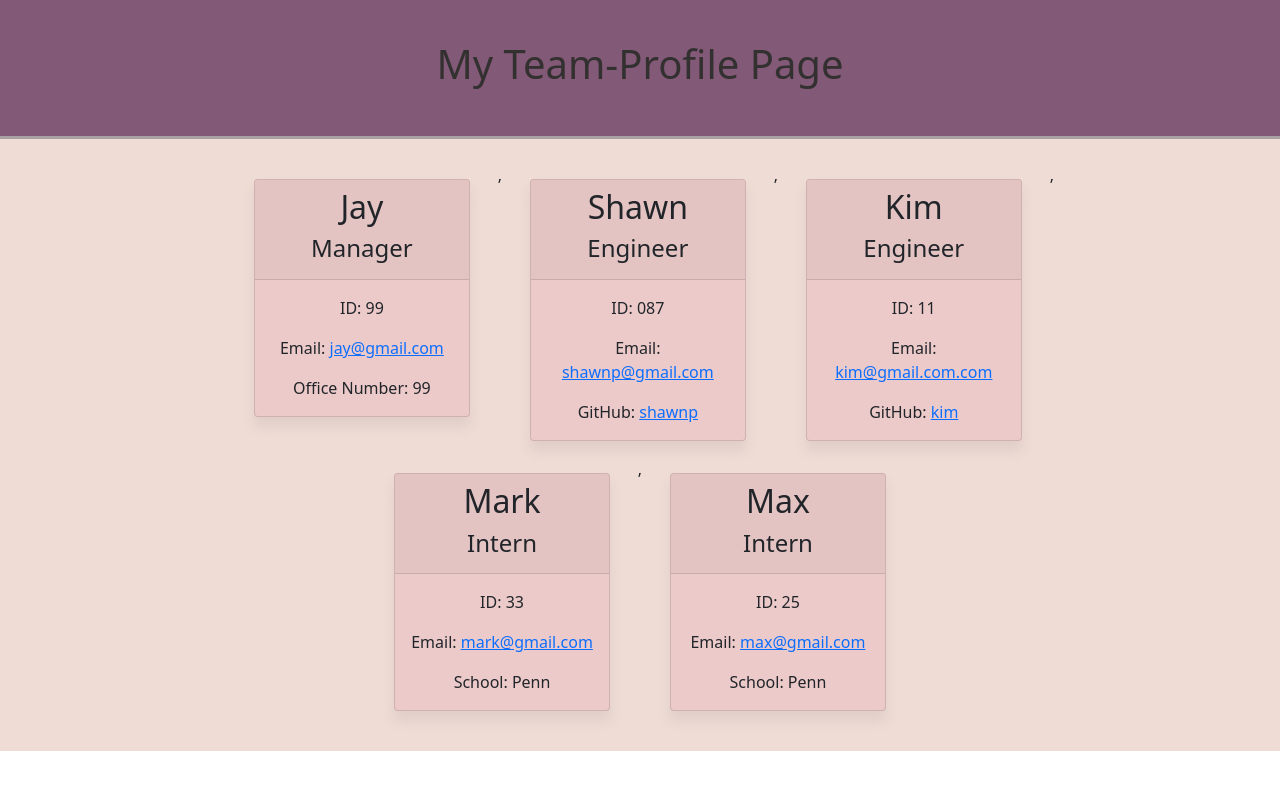
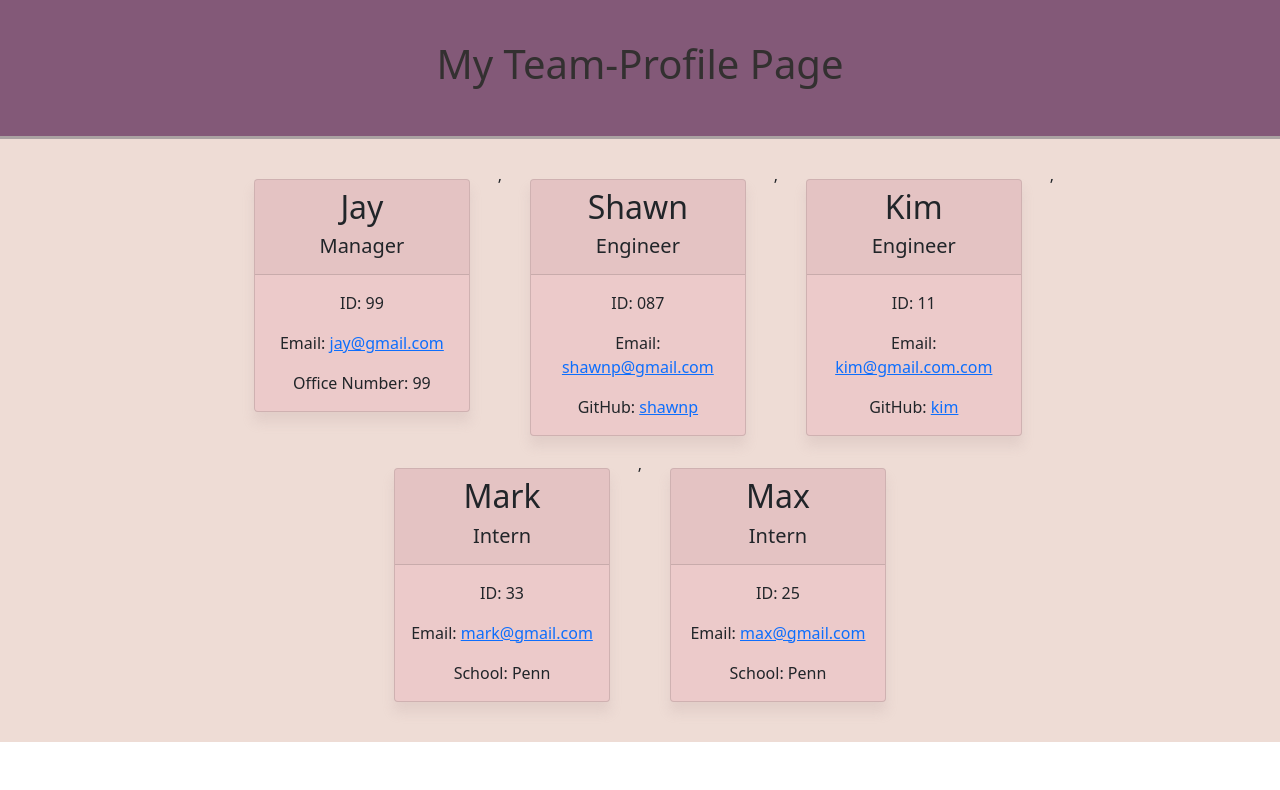
Before and after one commit to kajalpatel20/Team-Profile-Generator, a website: page index.html in a window 1280 px wide. Drawn offline with nearby package versions, Linux system fonts and the light colour scheme.

Commit message:
minor change

```diff
--- a/index.html
+++ b/index.html
@@ -33,7 +33,7 @@
                             <section class="card m-3 teamCard">
                                 <section class="card-header">
                                     <h2 class="card-title">Jay</h2>
-                                    <h4 class="card-title">Manager</h4>
+                                    <h5 class="card-title">Manager</h5>
                                 </section>
                                 <section class="card-body">
                                     <p class="card-text">ID: 99</p>
@@ -49,7 +49,7 @@
                             <section class="card m-3 teamCard">
                                 <section class="card-header">
                                     <h2 class="card-title">Shawn</h2>
-                                    <h4 class="card-title">Engineer</h4>
+                                    <h5 class="card-title">Engineer</h5>
                                 </section>
                                 <section class="card-body">
                                     <p class="card-text">ID: 087</p>
@@ -66,7 +66,7 @@
                             <section class="card m-3 teamCard">
                                 <section class="card-header">
                                     <h2 class="card-title">Kim</h2>
-                                    <h4 class="card-title">Engineer</h4>
+                                    <h5 class="card-title">Engineer</h5>
                                 </section>
                                 <section class="card-body">
                                     <p class="card-text">ID: 11</p>
@@ -83,7 +83,7 @@
                             <section class="card m-3 teamCard">
                                 <section class="card-header">
                                     <h2 class="card-title">Mark</h2>
-                                    <h4 class="card-title">Intern</h4>
+                                    <h5 class="card-title">Intern</h5>
                                 </section>
                                 <section class="card-body">
                                     <p class="card-text">ID: 33</p>
@@ -99,7 +99,7 @@
                             <section class="card m-3 teamCard">
                                 <section class="card-header">
                                     <h2 class="card-title">Max</h2>
-                                    <h4 class="card-title">Intern</h4>
+                                    <h5 class="card-title">Intern</h5>
                                 </section>
                                 <section class="card-body">
                                     <p class="card-text">ID: 25</p>
```
